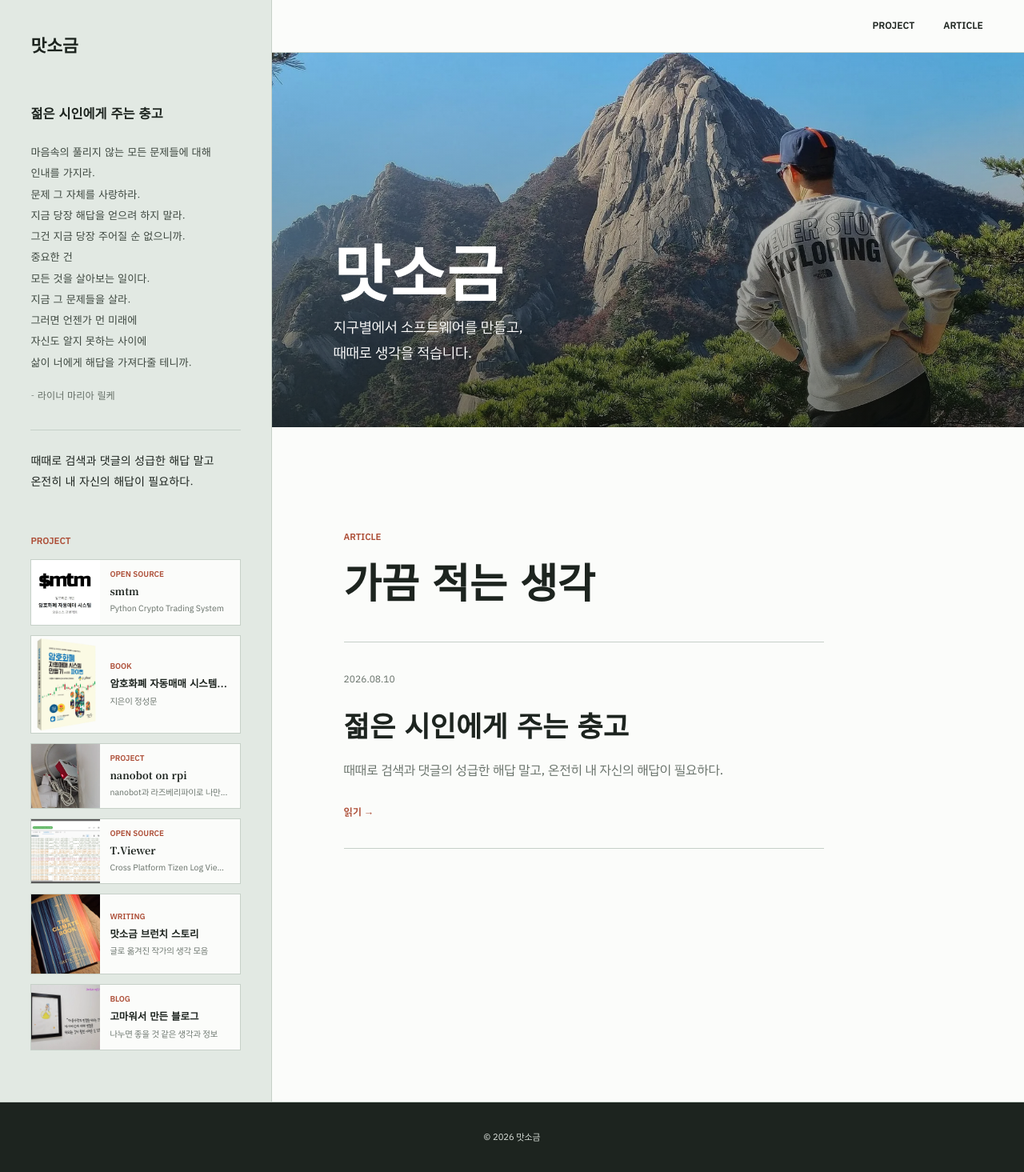
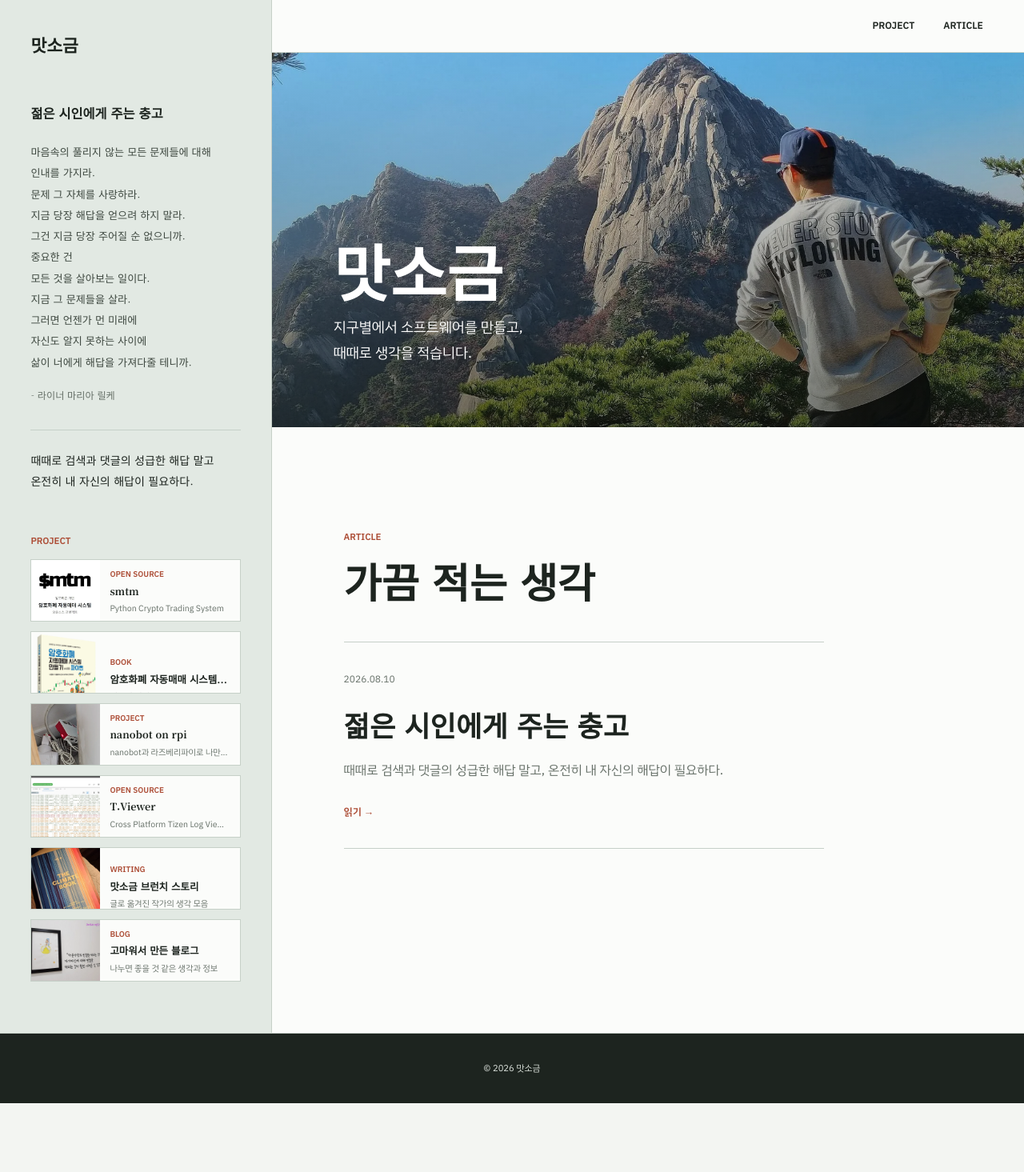
Before and after one commit to msaltnet/msaltnet, a Jekyll site: the page built from index.html, in a window 1280 px wide. Shown: the whole page at 80% size. Built offline with Jekyll 4.4.1, drawn with Linux system fonts in a browser that asks for light colours; some web fonts are replaced; after the commit the page ends 1379 px from its top, so only the background shows below that.

Commit message:
fix: unify sidebar project card heights

```diff
--- a/assets/css/style.css
+++ b/assets/css/style.css
@@ -300,7 +300,7 @@ a:focus-visible {
 .project-card {
   display: grid;
   grid-template-columns: 86px minmax(0, 1fr);
-  min-height: 78px;
+  height: 78px;
   overflow: hidden;
   border: 1px solid var(--line);
   background: var(--surface);
@@ -531,7 +531,7 @@ a:focus-visible {
 
   .project-card {
     grid-template-columns: 104px minmax(0, 1fr);
-    min-height: 88px;
+    height: 88px;
   }
 
   .project-card-image {
```
Also changed, not shown: tests/site.spec.mjs (+11 -0 lines).
